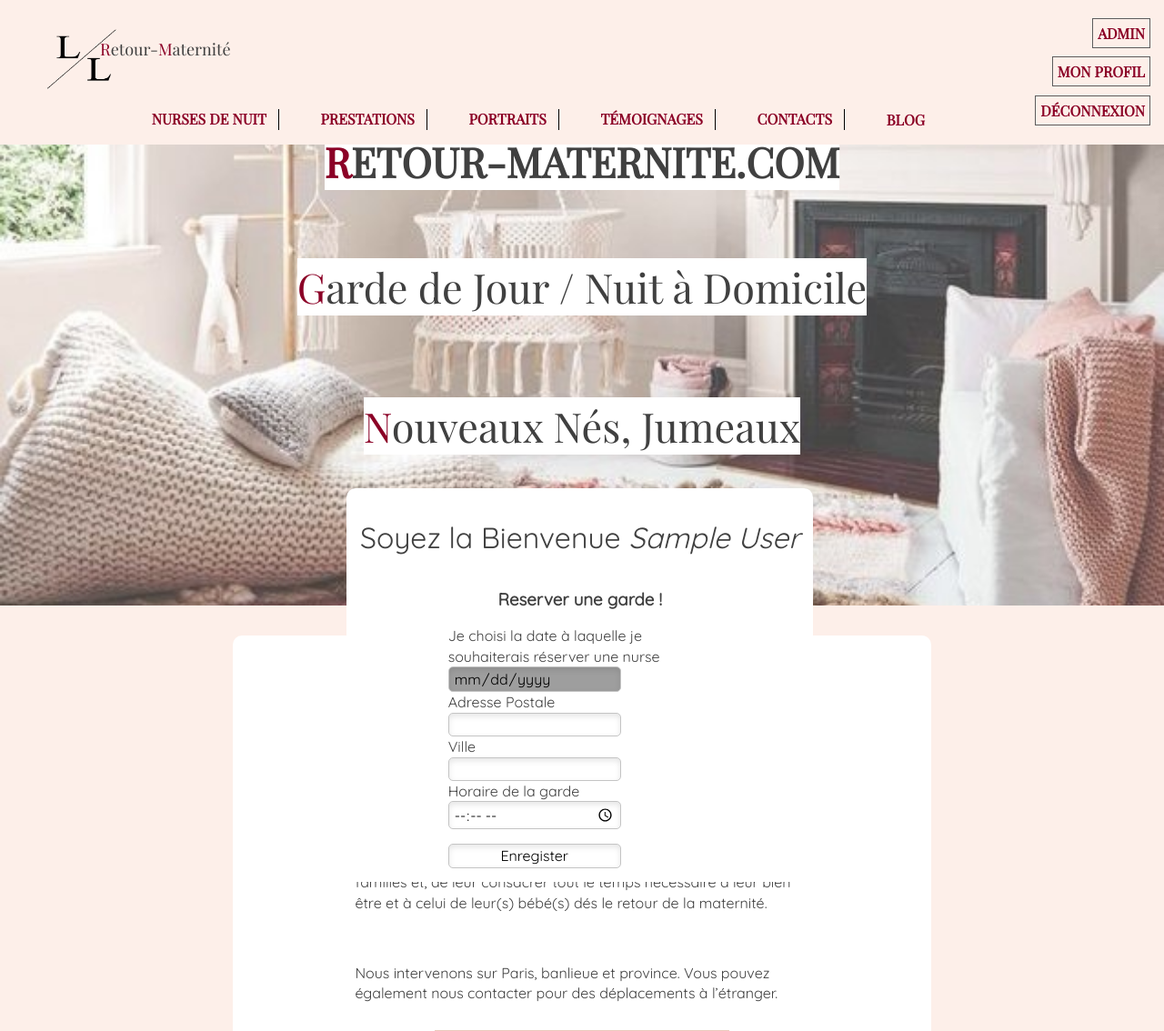
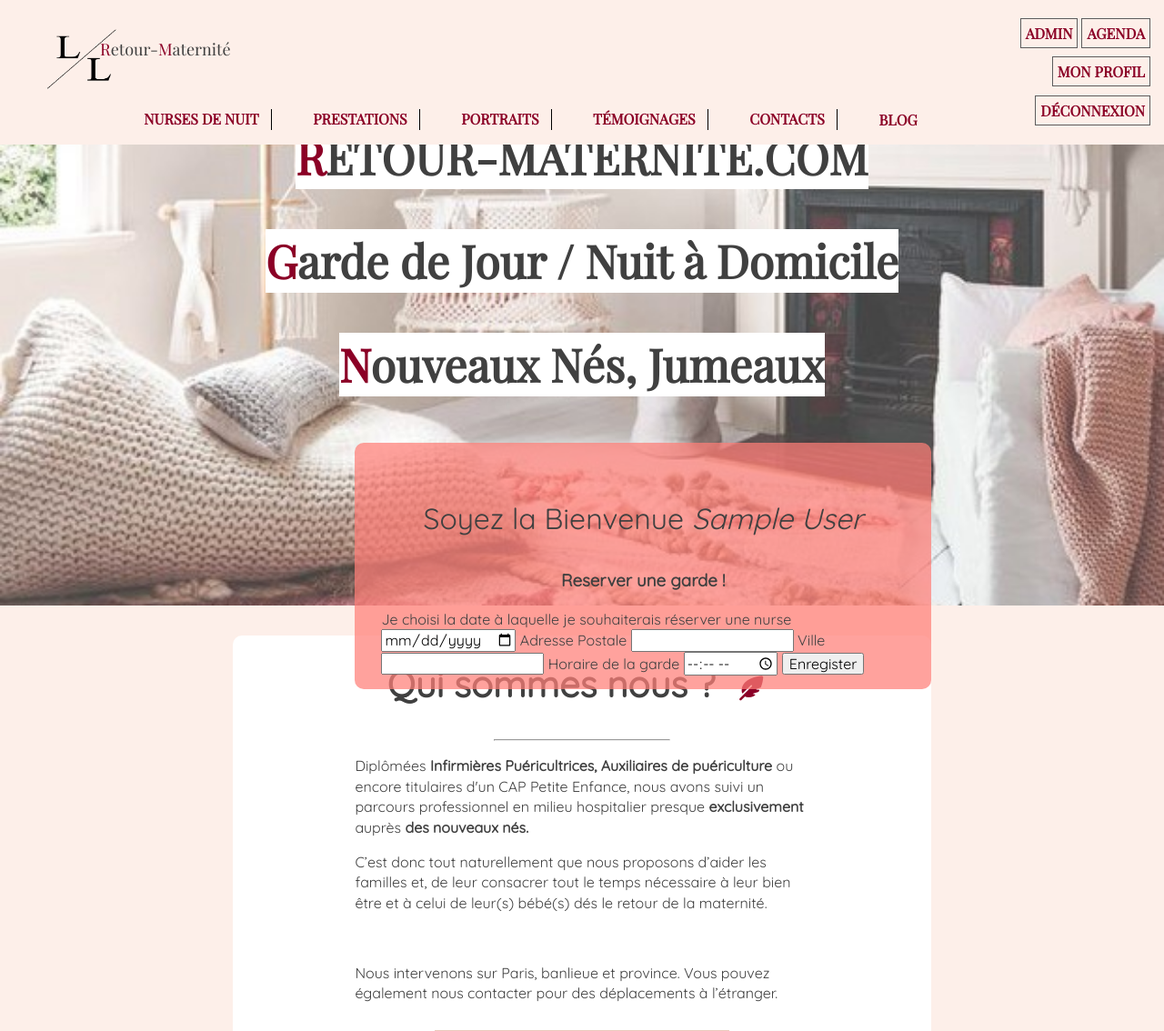
Before and after one commit to Saramiaa/retour-maternite, a PHP site: page / in a window 1280 px wide. Shown: the top 1134 px of the page at 91% size. Run offline with PHP 8.4, Linux system fonts and the light colour scheme; the visitor is signed in with stand-in values (Sample User, id 1); some libraries are stand-ins or nearby versions; grey boxes are pictures that could not be loaded.

Commit message:
big modif

```diff
--- a/application/www/HomeView.phtml
+++ b/application/www/HomeView.phtml
@@ -10,10 +10,10 @@
       <p class="main-title">Garde de Jour / Nuit à Domicile</p><br>
       <p class="main-title">Nouveaux Nés, Jumeaux</p>
     </div>
-    <div class="slick-me">
+    <!-- <div class="slick-me">
       <p class="main-title">Peut faire ses Nuits !</p><br>
       <p class="main-title">C'est Possible !</p>
-    </div>
+    </div> -->
     <div class="slick-me">
       <p class="main-title">Retour-Maternité.com</p><br>
       <p class="main-title">Professionnelles Dimplômées</p><br>
@@ -34,55 +34,41 @@
 
 <!-- ACCUEIL USER -->
 <main class="container">
+
+  <!-- QUI SOMMES NOUS -->
+  <section class="container-text">
     <div class="main-header">
         <?php if(array_key_exists('firstName', $_SESSION) == false) {?>
-      <p class="bienvenue">Bienvenue sur Retour Maternité !</p>
+          <h3>Reservez votre nuit maintenant ! </h3>
           <div class="reservation">
-        <p>Reservez votre nuit maintenant ! </p>
             <a href="<?= $requestUrl ?>/user/register">Inscrivez vous !</a>
             <a href="<?= $requestUrl ?>/user/login" id="Connexion">Connectez vous !</a>
           </div>
         <?php } else { ?>
           <p class="bienvenue">Soyez la Bienvenue <em><?= $_SESSION['firstName'] ?></em></p>
-      <div class="container ">
-
+          <div class="">
             <h3>Reserver une garde !</h3>
-
-
             <form action="<?=$requestUrl?>/reservation" method="POST">
 
-      		<ul>
-      			<li>
               <label for="date">Je choisi la date à laquelle je souhaiterais réserver une nurse</label>
               <input type="date" name="day" id="dateofbirth">
 
               <label for="adress">Adresse Postale</label>
               <input type="text" name="adress" id="adress">
-      			</li>
 
-
-
-      			<li>
               <label for="lieu">Ville</label>
               <input type="text" name="city" id="lieu">
-      			</li>
 
-      			<li>
               <label for="hour">Horaire de la garde</label>
               <input type="time" name="hour" id="hour"  min="00:00" max="24:00" >
-      			</li>
-      		</ul>
 
               <input class="form-control" type="submit" value="Enregister">
-
             </form>
-
           </div>
         <?php } ?>
       </div>
-
-  <!-- QUI SOMMES NOUS -->
-  <section class="container-text">
+    <div class="container">
+    </div>
     <h2>Qui sommes nous ? <i class="fas fa-feather-alt"></i></h2>
     <hr>
     <p>Diplômées <strong>Infirmières Puéricultrices, Auxiliaires de puériculture</strong> ou encore titulaires d'un CAP Petite Enfance, nous avons suivi un parcours professionnel en milieu hospitalier presque <strong>exclusivement</strong> auprès <strong>des nouveaux nés.</strong> </p>
--- a/application/www/LayoutView.phtml
+++ b/application/www/LayoutView.phtml
@@ -51,7 +51,12 @@
     <li><a href="<?= $requestUrl ?>/user/register">Inscription</a></li>
   <?php } else {?>
     <?php if($_SESSION['role'] === "admin"){ ?>
-      <li><a href="<?= $requestUrl ?>/admin">Admin</a><?php } ?></li>
+      <li><a href="<?= $requestUrl ?>/admin" class="admin">Admin</a>
+
+      <a href="<?= $requestUrl ?>/admin/reservation" class="admin">Agenda</a>
+      <?php } ?></li>
+
+
       <li><a href="<?= $requestUrl ?>/user/profil">Mon profil</a></li>
       <li><a href="<?= $requestUrl ?>/user/logout">Déconnexion</a></li>
     <?php } ?>
--- a/application/www/admin/AdminView.phtml
+++ b/application/www/admin/AdminView.phtml
@@ -1,7 +1,10 @@
+<link rel="stylesheet" href="<?= $wwwUrl ?>/css/reservation.css">
+
+
 <link rel="stylesheet" href="https://maxcdn.bootstrapcdn.com/bootstrap/4.0.0/css/bootstrap.min.css" integrity="sha384-Gn5384xqQ1aoWXA+058RXPxPg6fy4IWvTNh0E263XmFcJlSAwiGgFAW/dAiS6JXm" crossorigin="anonymous">
 <script src="https://maxcdn.bootstrapcdn.com/bootstrap/4.0.0/js/bootstrap.min.js" integrity="sha384-JZR6Spejh4U02d8jOt6vLEHfe/JQGiRRSQQxSfFWpi1MquVdAyjUar5+76PVCmYl" crossorigin="anonymous"></script>
 
-<h2>Liste des personnes inscritent</h2>
+<h2 class="title">Liste des personnes inscritent</h2>
 
 <table class="table table-striped">
   <thead>
--- a/application/www/css/reservation.css
+++ b/application/www/css/reservation.css
@@ -1,23 +1,3 @@
-[type="date"] {
-  background:#fff url(https://cdn1.iconfinder.com/data/icons/cc_mono_icon_set/blacks/16x16/calendar_2.png)  97% 50% no-repeat ;
+.title {
+  margin-top: 140px;
 }
-[type="date"]::-webkit-inner-spin-button {
-  display: none;
-}
-[type="date"]::-webkit-calendar-picker-indicator {
-  opacity: 0;
-}
-
-/* custom styles */
-
-label {
-  display: block;
-}
-input {
-  border: 1px solid #c4c4c4;
-  border-radius: 5px;
-  background-color: #fff;
-  padding: 3px 5px;
-  box-shadow: inset 0 3px 6px rgba(0,0,0,0.1);
-  width: 190px;
-}
--- a/application/www/css/style.css
+++ b/application/www/css/style.css
@@ -83,13 +83,16 @@ a {
 
 .reservation a {
   background: antiquewhite;
-  padding: 10px;
+  padding: 15px;
   border-radius: 30px;
+  margin: 10px;
 }
 
 #Connexion {
   color:  antiquewhite;
   background-color: #8b0026;
+  padding-left: 40px;
+  padding-right: 40px;
 }
 
 
@@ -190,7 +193,6 @@ ul a:hover {
   background-position: center;
   background-repeat: no-repeat;
   background-size: cover;
-
   width: auto;
   height: auto;
   margin-top: 116px;
@@ -202,7 +204,9 @@ ul a:hover {
   padding: 15px;
   background-color: white;
   padding: 0;
-  font-size: 45px;
+  font-size: 50px;
+  margin: 22px;
+  font-weight: bold;
 }
 
 .main-title::first-letter {
@@ -213,14 +217,13 @@ ul a:hover {
 
 .main-header {
 
-    background-color:white;
+    background-color: rgba(255, 126, 120, 0.72);
     position: absolute;
-    left: 125px;
-    top: -162px;
-    padding: 0 15px;
+    top: -212px;
+
+    padding: 29px;
     padding-bottom: 15PX;
     border-radius: 10px;
-
 }
 
 h2 {
@@ -243,6 +246,8 @@ h2 {
   text-decoration: none;
   color: #8b0026;
   font-weight: bold;
+  padding-left: 40px;
+  padding-right: 40px;
 }
 
 .tips {
@@ -385,7 +390,6 @@ footer {
 
 h3 {
   text-align: center;
-  margin-bottom: 15px;
 }
 
 .middle-f i,
```
Also changed, not shown: application/controllers/admin/reservation/ReservationController.class.php (added, +48 -0 lines), application/models/ReservationModel.class.php (+10 -0 lines), application/www/admin/reservation/ReservationView.phtml (added, +34 -0 lines), application/www/css/register.css (added, +20 -0 lines), application/www/reservation/ReservationView.phtml (deleted, +0 -36 lines), application/www/user/login/LoginView.phtml (+6 -3 lines), application/www/user/register/RegisterView.phtml (+8 -3 lines), application/www/images/home/room.jpg. Lines whose indentation alone changed are shown as unchanged.
